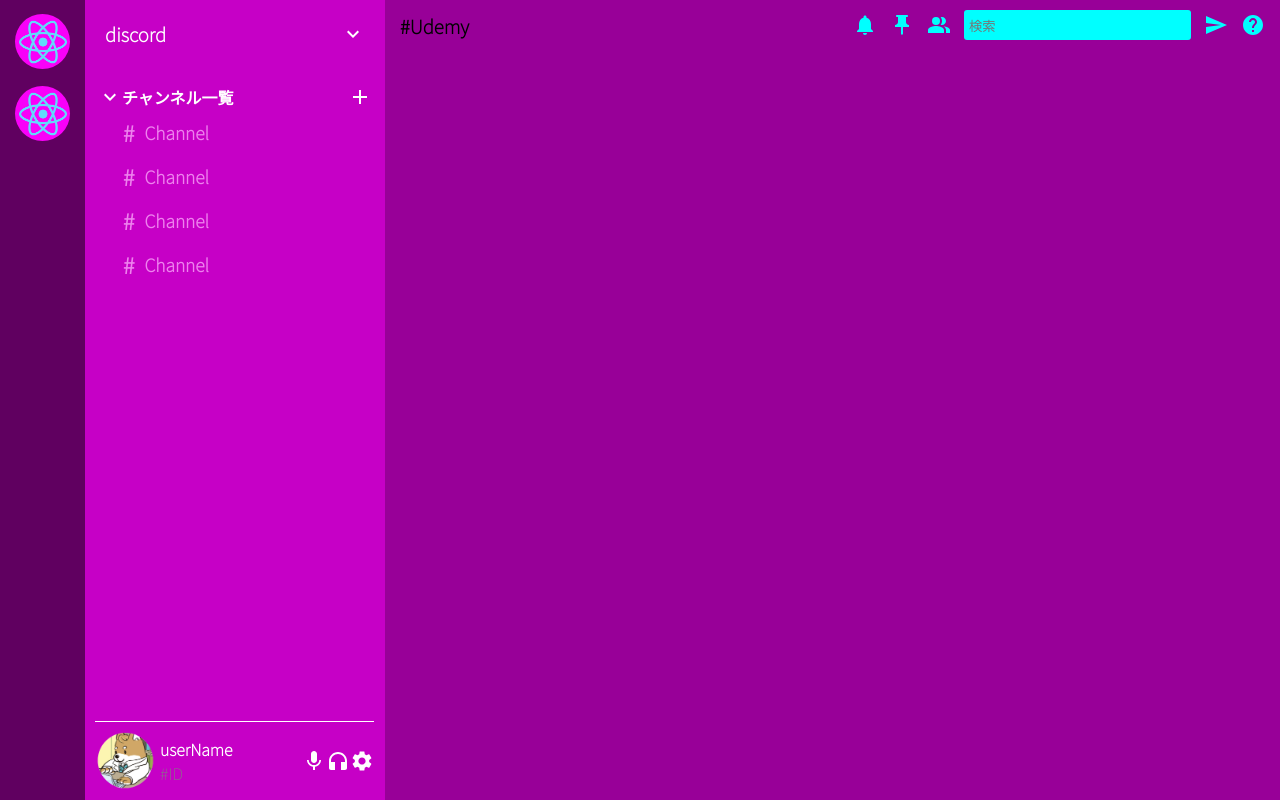
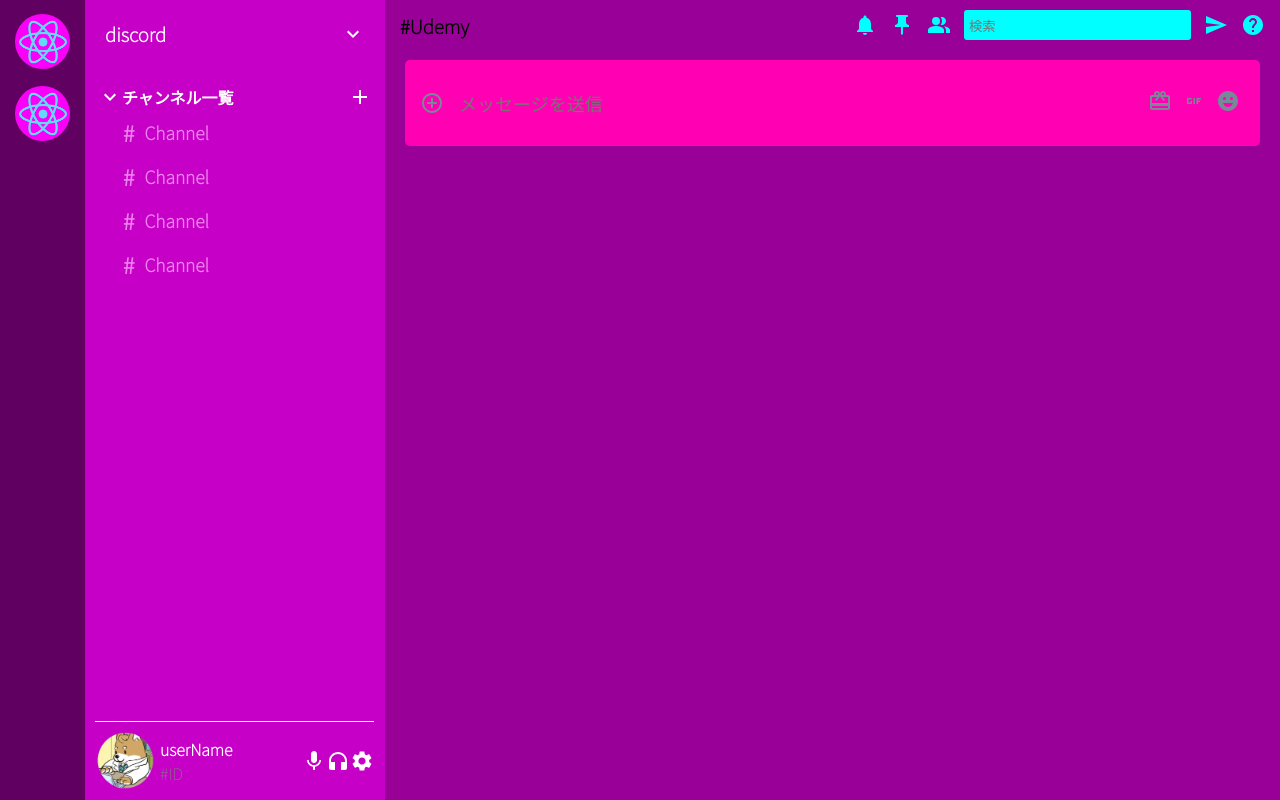
Before and after one commit to Hayate08A/udemy-discord-clone, a React (Create React App) app: page / in a window 1280 px wide. Built offline with nearby package versions, Linux system fonts and the light colour scheme.

Commit message:
feat: :lipstick: #22 Send Chat

```diff
--- a/src/components/chat/Chat.scss
+++ b/src/components/chat/Chat.scss
@@ -3,4 +3,35 @@
   flex-direction: column;
   flex-grow: 1;
   background-color: #980098;
+
+  &__input {
+    display: flex;
+    align-items: center;
+    justify-content: space-between;
+    padding: 15px;
+    background-color: rgb(255, 0, 179);
+    border-radius: 5px;
+    margin: 20px;
+    color: lightslategrey;
+    form {
+      flex-grow: 1;
+      input {
+        padding: 15px;
+        background: transparent;
+        border: none;
+        outline: none;
+        color: white;
+        font-size: large;
+        width: 100%;
+      }
+    }
+    &__button {
+      display: none;
+    }
+    &__icons {
+      .MuiSvgIcon-root {
+        padding: 5px;
+      }
+    }
+  }
 }
--- a/src/components/chat/Chat.tsx
+++ b/src/components/chat/Chat.tsx
@@ -2,6 +2,10 @@
 import './Chat.scss';
 import ChatHeader from './ChatHeader';
 import './ChatHeader.scss';
+import AddCircleOutlineIcon from '@mui/icons-material/AddCircleOutline';
+import CardGiftcardIcon from '@mui/icons-material/CardGiftcard';
+import GifIcon from '@mui/icons-material/Gif';
+import EmojiEmotionsIcon from '@mui/icons-material/EmojiEmotions';
 
 function Chat() {
   return (
@@ -11,7 +15,20 @@
       {/* chatMessage */}
       <div className="chatMessage"></div>
       {/* chatInput */}
-      <div className="chatInput"></div>
+      <div className="chat__input">
+        <AddCircleOutlineIcon />
+        <form>
+          <input type="text" placeholder="メッセージを送信" />
+          <button type="submit" className="chat__input__button">
+            送信
+          </button>
+        </form>
+        <div className="chat__input__icons">
+          <CardGiftcardIcon />
+          <GifIcon />
+          <EmojiEmotionsIcon />
+        </div>
+      </div>
     </div>
   );
 }
```
